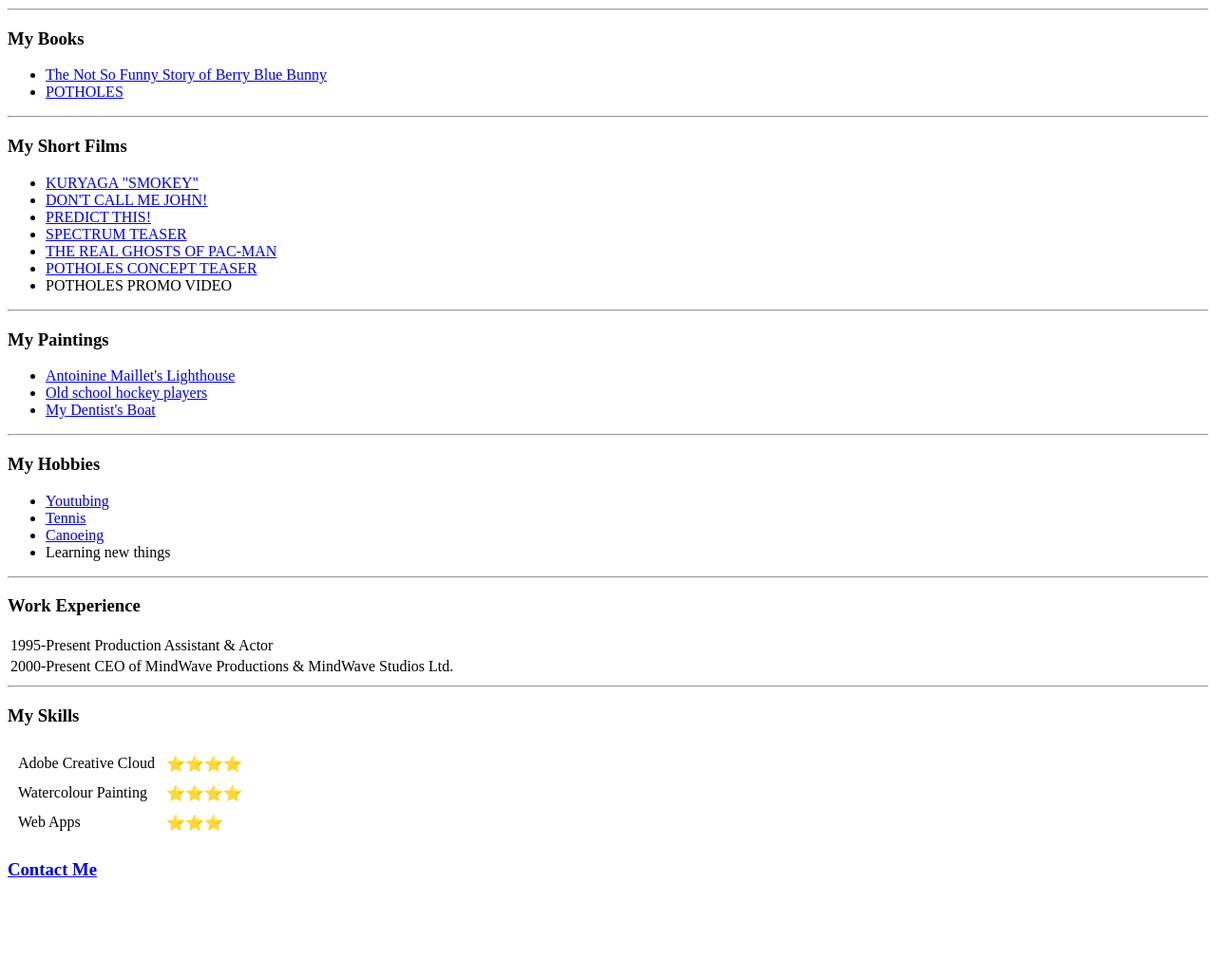
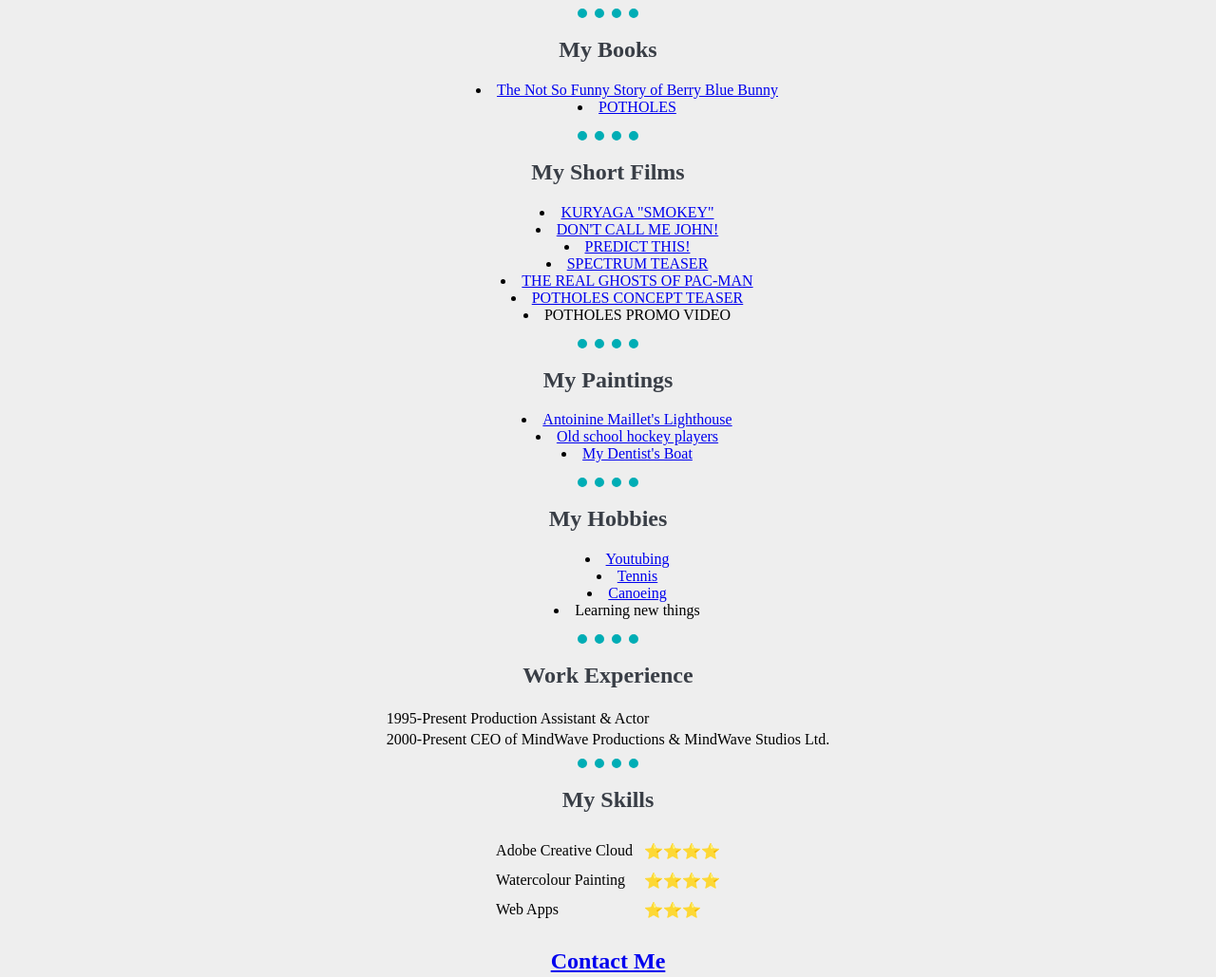
Before and after one commit to Johny5/cv, a plain HTML site: page index.html in a window 1280 px wide. Shown: the part 440-1469 px from the top of the page at 95% size. Before the commit the page ends 1386 px from the top, so only its background shows below. Drawn offline with Linux system fonts and the light colour scheme.

Commit message:
Add files via upload

```diff
--- /dev/null
+++ b/css/styles.css
@@ -0,0 +1,25 @@
+body {
+  background-color: #eeeeee;
+}
+
+ul {
+    text-align: : center;
+    list-style-position: inside;
+}
+
+h1 {
+  color: #00adb5;
+}
+
+h2 {
+  color: #393e46;
+}
+
+hr {
+  border-style: none;
+  border-top-style: dotted;
+  border-color: #00adb5;
+  border-width: 10px;
+  height: 0px;
+  width: 5%;
+}
--- a/index.html
+++ b/index.html
@@ -4,9 +4,9 @@
 <head>
   <meta charset="utf-8">
   <title>Jonathan R. Holeton's Personal Site</title>
+   <link rel="stylesheet" href="css/styles.css">
 </head>
 
-<body>
   <table cellspacing="20">
     <tr>
       <td><img src="circle-cropped.png" alt="jonathan holeton profile picture"></td>
@@ -18,16 +18,18 @@
       </p></td>
     </tr>
   </table>
+<center>
 
 
   <hr>
-  <h3>My Books</h3>
+  <h2>My Books</h2>
   <ul>
+
     <li><a href="https://www.blurb.com/b/8559991-the-not-so-funny-story-of-berry-blue-bunny">The Not So Funny Story of Berry Blue Bunny</a></li>
     <li><a href="https://www.amazon.ca/POTHOLES-Jonathan-R-Holeton/dp/B08CPJJFPC/ref=sr_1_1?dchild=1&keywords=potholes+jonathan+holeton&qid=1596340901&sr=8-1">POTHOLES</a></li>
   </ul>
   <hr>
-  <h3>My Short Films</h3>
+  <h2>My Short Films</h2>
   <ul>
     <li><a href="https://www.youtube.com/watch?v=QK8riuZyVX8">KURYAGA "SMOKEY"</a></li>
     <li><a href="https://www.youtube.com/watch?v=0PUrQE5QfwQ&t=3s">DON'T CALL ME JOHN!</a></li>
@@ -38,14 +40,14 @@
     <li>POTHOLES PROMO VIDEO</li>
   </ul>
   <hr>
-  <h3>My Paintings</h3>
+  <h2>My Paintings</h2>
   <ul>
     <li><a href="https://www.instagram.com/p/BlO_y-MjQ7K/?utm_source=ig_web_copy_link">Antoinine Maillet's Lighthouse</a></li>
     <li><a href="https://www.instagram.com/p/BlEnuYGDzmk/?utm_source=ig_web_copy_link">Old school hockey players</a></li>
     <li><a href="https://www.instagram.com/p/BjTfkT3j4Vn/?utm_source=ig_web_copy_link">My Dentist's Boat</a></li>
   </ul>
   <hr>
-  <h3>My Hobbies</h3>
+  <h2>My Hobbies</h2>
   <ul>
     <li><a href="https://www.youtube.com/user/JonathanHoleton">Youtubing</a></li>
     <li><a href="https://www.youtube.com/watch?v=AZa_ToRm4uo">Tennis</a></li>
@@ -53,7 +55,7 @@
     <li>Learning new things</li>
   </ul>
   <hr>
-  <h3>Work Experience</h3>
+  <h2>Work Experience</h2>
   <table>
     <tr>
       <td>1995-Present</td>
@@ -65,7 +67,7 @@
     </tr>
   </table>
 <hr>
-  <h3>My Skills</h3>
+  <h2>My Skills</h2>
   <table cellspacing="10">
     <tr>
       <td>Adobe Creative Cloud</td>
@@ -82,6 +84,8 @@
   </table>
 </body>
 
-<h3><a href="contact.html">Contact Me</a></h3>
+<h2><a href="contact.html">Contact Me</a></h2>
+
+</center>
 
 </html>
```
Also changed, not shown: contact.html (+4 -0 lines).
